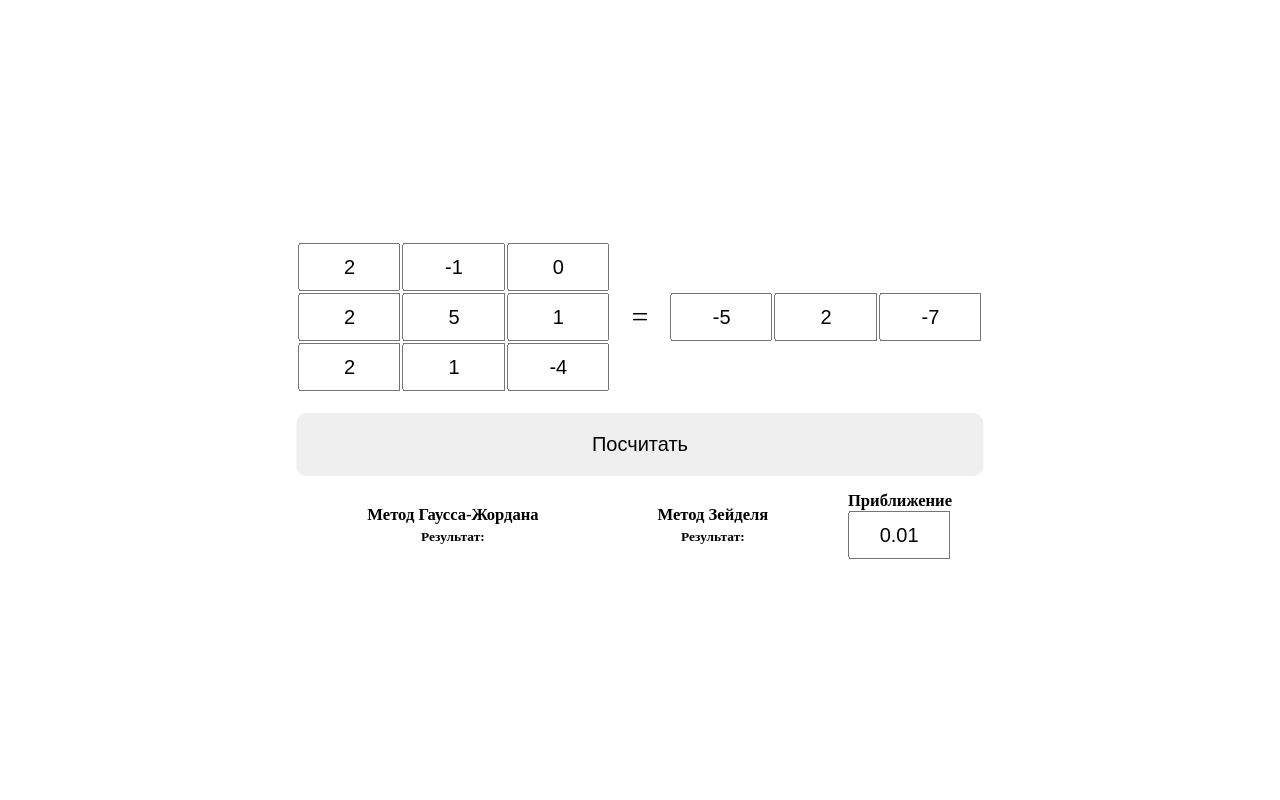
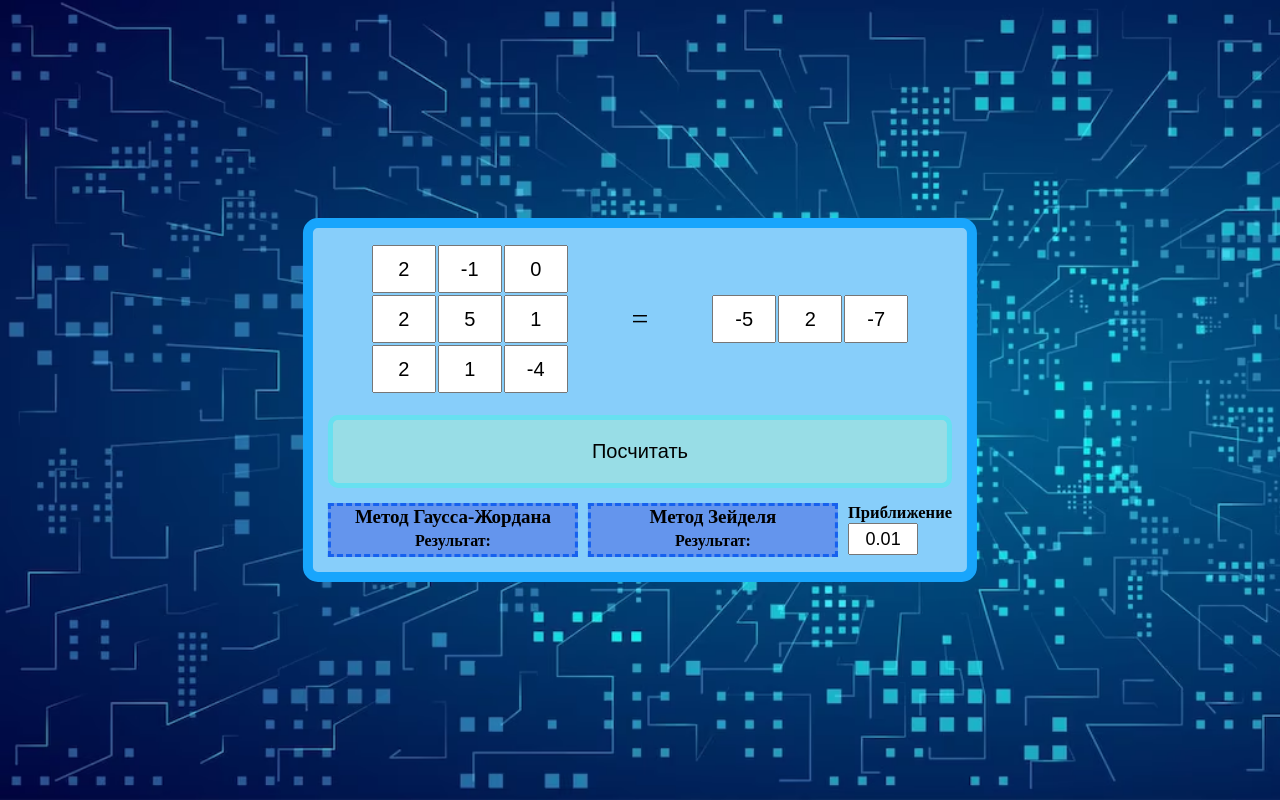
Before and after one commit to Od1nSon-1/Algorithms-JS, a plain HTML site: page Solution SLOUGH's/index.html in a window 1280 px wide. Drawn offline with Linux system fonts and the light colour scheme.

Commit message:
done slough

```diff
--- a/Solution SLOUGH's/app.js
+++ b/Solution SLOUGH's/app.js
@@ -8,6 +8,8 @@ let resultGaussX2 = document.getElementById("resultGaussX2")
 let resultZeidelX0 = document.getElementById("resultZeidelX0")
 let resultZeidelX1 = document.getElementById("resultZeidelX1")
 let resultZeidelX2 = document.getElementById("resultZeidelX2")
+
+let inputConvergense = document.getElementById("inputapp")
 
 let btn = document.getElementById("btn")
 
@@ -104,7 +106,7 @@ function logArray(array) {
 
 btn.addEventListener("click", function () {
 	let x = createZeroFilledArray2(myArrayB.length)
-	let E = 0.01
+	let E = inputConvergense.value
 
 	let answerGauss = getGauss(myArrayA, myArrayB)
 	let answerZeidel = getZeidel(myArrayA, myArrayB, x, E)
--- a/Solution SLOUGH's/style.css
+++ b/Solution SLOUGH's/style.css
@@ -21,6 +21,10 @@ button {
 }
 
 .container {
+	background-image: url(./image/bg-image.avif);
+	background-repeat: no-repeat;
+	background-size: cover;
+
 	width: 100vw;
 	height: 100vh;
 	position: relative;
@@ -28,6 +32,10 @@ button {
 
 
 .block {
+	padding:15px ;
+	border: 10px solid rgb(24, 165, 252);
+	background-color:lightskyblue;
+	border-radius: 15px;
 	position: absolute;
 	top: 50%;
 	left: 50%;
@@ -50,7 +58,7 @@ button {
 
 input {
 	font-size: 20px ;
-	width: 8vw;
+	width: 5vw;
 	text-align: center;
 	height: 6vh;
 }
@@ -62,14 +70,9 @@ input {
 }
 
 
-.block__matrix-b {
-
-}
-
 .block__item {
 	display: flex;
 	column-gap: 10px;
-	align-items: center;
 	justify-content: center;
 }
 
@@ -81,18 +84,40 @@ input {
 	padding: 20px 20px;
 	border-radius: 10px;
 	font-size: 20px;
+	background-color:rgb(152, 221, 230);
+	border: 5px solid rgb(103, 224, 240);
+	transition: all 0.25s ease-in;
+}
+
+#btn:hover {
+	transform: translateY(-5px);
+	background-color:rgb(62, 224, 245);
 }
 
 .block__item-output {
+	border:3px dashed rgb(22, 97, 238);
+	background-color:cornflowerblue;
 	text-align: center;
 	width: 250px;
 }
 
 .block__item-output h5 {
+	font-size: 19px;
 	margin-bottom: 4px;
-
 }
 
-.block__item-parag {
-	text-align: left;
+.block__item-output h6 {
+	margin-bottom: 4px;
+	font-size: 16px;
 }
+
+.block__item-value {
+	color :;
+	font-size: 20px;
+}
+
+.block__item-value input {
+	width: 5.5vw;
+	font-size: 18px;
+	height: 4vh;
+}
```
Also changed, not shown: Solution SLOUGH's/index.html (+2 -2 lines), Solution SLOUGH's/image/bg-image.avif (added), Solution SLOUGH's/image/bg-image.jpg (added).
